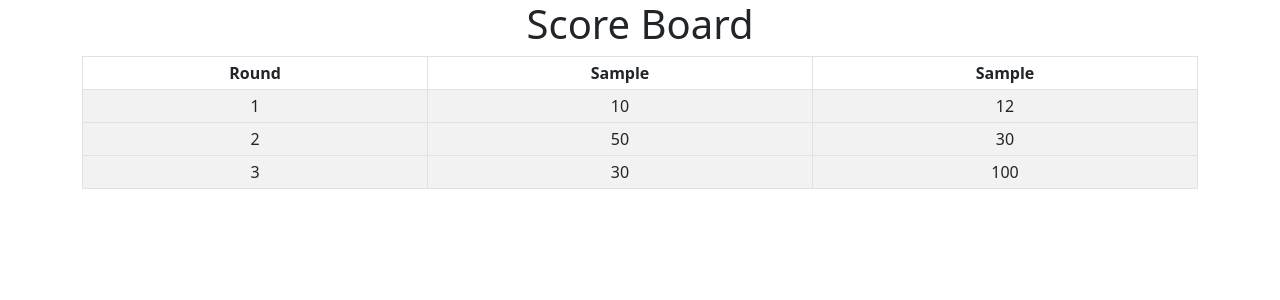
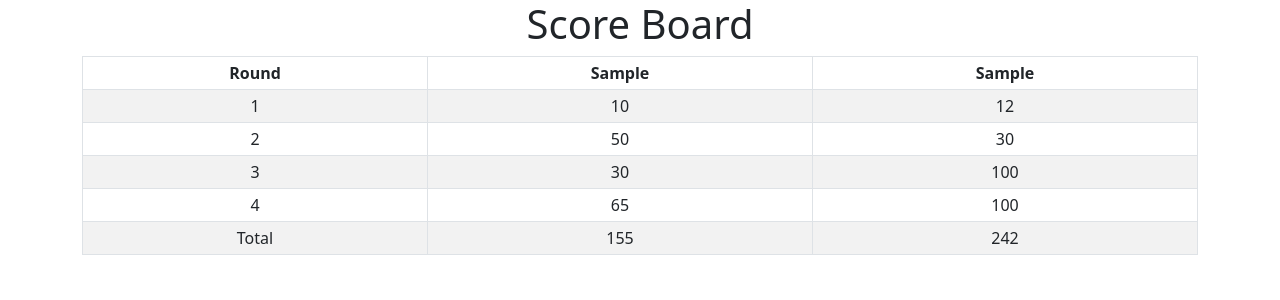
Before and after one commit to web1221/Gin-Rummy-Score-Keeper, a Next.js app: page / in a window 1280 px wide. Both pictures are taken after typing "Sample", "Sample" into the empty fields and a click on the button "Let Play!". Shown: the top 300 px of the page. Built offline with nearby package versions, Linux system fonts and the light colour scheme.

Commit message:
add table for scoreboard, create addTotalFunc

```diff
--- a/components/ScoreBoard.js
+++ b/components/ScoreBoard.js
@@ -1,6 +1,5 @@
-import React, {useState} from 'react';
-import { Container, Row, Col, Table} from 'react-bootstrap';
-import Jumbotron from 'react-bootstrap/Jumbotron'
+import React, {useEffect} from 'react';
+import { Container, Table} from 'react-bootstrap';
 
 export default function ScoreBoard(props) {
     let testArray = [
@@ -18,39 +17,28 @@ export default function ScoreBoard(props) {
             round: 3,
             score1: 30,
             score2: 100
+        },
+        {
+            round: 4,
+            score1: 65,
+            score2: 100
         }
     ]
+    useEffect(() => {
+        addTotalScore()
+    }, [props.player1TotalScore])
+
+    const addTotalScore = () => {
+         props.setPlayer1TotalScore(testArray.reduce((accum,item) => accum + item.score1, 0))
+         props.setPlayer2TotalScore(testArray.reduce((accum,item) => accum + item.score2, 0))
+    }
     return (
       <div>
           <Container>
               <div >
                 <h1>Score Board</h1>
               </div>
-            {/* <Row>
-                <Col>
-                    {props.player1Name}
-                    {testArray.map((score) => {
-                        return (
-                            <div key={score.round} style={divStyle}>
-                                <p>{score.round})</p>
-                                <p style={{paddingRight: 10}}>{score.score1}</p>
-                            </div>
-                        )
-                    })}
-
-                </Col>
-                <Col>
-                    {props.player2Name}
-                    {testArray.map((score) => {
-                        return (
-                            <div key={score.round}>
-                                <p>{score.score2}</p>
-                            </div>
-                        )
-                    })}
-                </Col>
-            </Row> */}
-            <Table striped bordered hover size="sm">
+            <Table striped bordered size="sm">
                 <thead>
                     <tr>
                     <th>Round</th>
@@ -59,20 +47,31 @@ export default function ScoreBoard(props) {
                     </tr>
                 </thead>
 
+                <tbody>
                 {testArray.map((score) => {
                         return (
                             <>
-
-                                     <tbody key={score.round}>
-                                     <tr>
-                                     <td>{score.round}</td>
-                                     <td>{score.score1}</td>
-                                     <td>{score.score2}</td>
-                                     </tr>
-                                 </tbody>
+                                <tr key={score.round}>
+                                <td>{score.round}</td>
+                                <td>{score.score1}</td>
+                                <td>{score.score2}</td>
+                                </tr>
                              </>
                         )
                     })}
+                    <tr>
+                        <td>
+                            Total
+                        </td>
+                        <td>
+                            {props.player1TotalScore}
+                        </td>
+                        <td>
+                            {props.player2TotalScore}
+                        </td>
+                    </tr>
+                    </tbody>
+
             </Table>
           </Container>
       </div>
```
